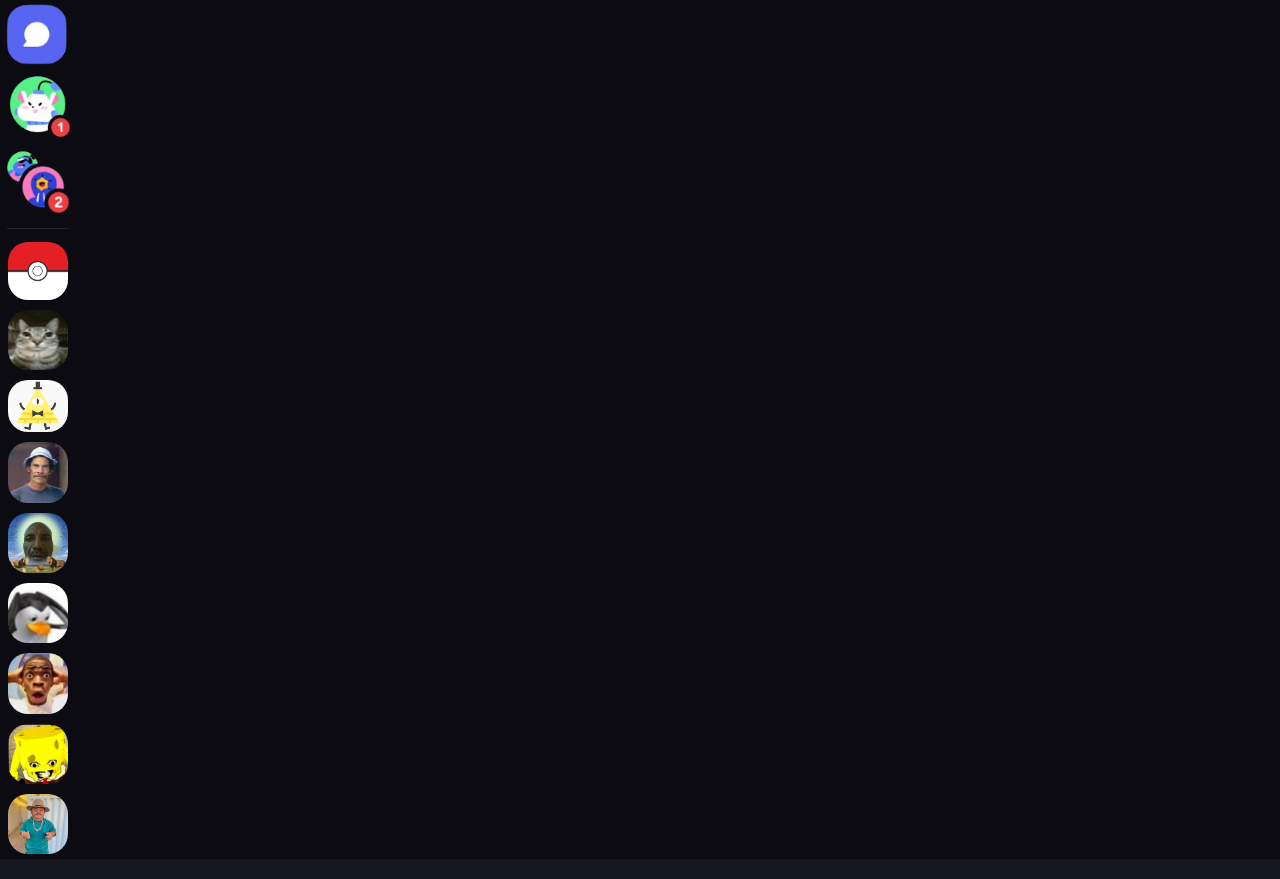
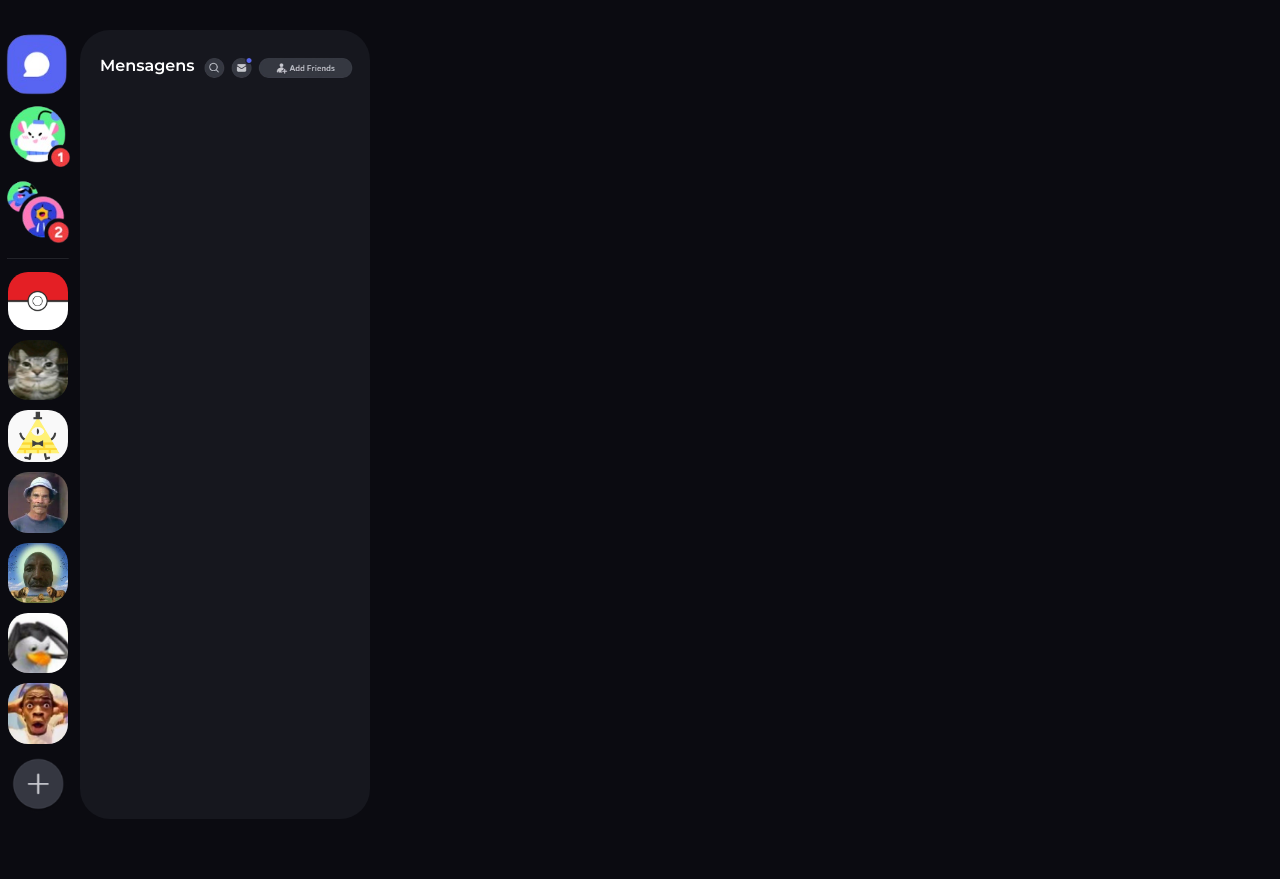
Before and after one commit to EduardoDucci/Discord-update, a plain HTML site: page Index.html in a window 1280 px wide. After the commit the page ends 819 px from the top, so only its background shows below. Drawn offline with Linux system fonts and the light colour scheme.

Commit message:
commit começando o main

```diff
--- a/Index.html
+++ b/Index.html
@@ -10,7 +10,7 @@
 
 
 
-            <div id="display__partes">
+            <div class="display__partes">
                 <div id="ut">
                     <img src="imgs/icon__conversa.png" class="display__icons">
                     <img src="imgs/icon__chat.png" class="display__icons">
@@ -24,13 +24,15 @@
                     <div class="display__icons"><img src="imgs/icon__shitpost.png" class="icons"></div>
                     <div class="display__icons"><img src="imgs/icon__pinguin.png" class="icons"></div>
                     <div class="display__icons"><img src="imgs/icon__cara__assustado.png" class="icons"></div>
-                    <div class="display__icons"><img src="imgs/icon__bob.jpg" class="icons"></div>
-                    <div class="display__icons"><img src="imgs/icon__pililiu.jpg" class="icons"></div>
+                    <div class="display__icons"><img src="imgs/icon__mais.png" class="icons"></div>
                 </div>
 
 
 
-                   <div class="main"></div>
+                   <div class="main">
+                    <div><p id="mensagens">Mensagens</p></div>
+                    <div class="display__icons__main"><img src="imgs/icon__tudo.png" class="icons__main"></div>
+                   </div>
             </div>
 
 
--- a/style.css
+++ b/style.css
@@ -1,7 +1,9 @@
+@import url('https://fonts.googleapis.com/css2?family=Montserrat:ital,wght@0,600;1,600&display=swap');
 
 body{
     background-color: #0b0b11;
     margin: 0;
+    margin-top: 20px;
 }
 
 
@@ -14,7 +16,6 @@ body{
 }
 
 .icons{
-    background-color: #0b0b11;
     margin: 5px;
     margin-top: 2px;
     margin-bottom: 2px;
@@ -25,6 +26,12 @@ body{
 .main{
     background-color: #16171e;
     padding: 10px;
+    margin-top: 10px;
+    margin-left: 10px;
+    width: 270px;
+    border-radius: 30px;
+    display: flex;
+    justify-content: column;
 }
 
 .display__partes{
@@ -33,5 +40,29 @@ body{
 }
 
 #ut{
+    margin-top: 10px;
     width: 70px;
 }
+
+#mensagens{
+    font-family: "Montserrat", sans-serif;
+    font-optical-sizing: auto;
+    font-weight: 600;
+    font-style: normal;
+    color: white;
+    margin-left: 10px;
+}
+
+.display__icons__main{
+    width: 70px;
+    padding: 3px;
+}
+
+.icons__main{
+    margin: 0px;
+    margin-top: 2px;
+    margin-bottom: 2px;
+    width: 160px;
+    border-radius: 20px;
+    margin-top: 10px;
+}
```
Also changed, not shown: imgs/icon__add.png (added), imgs/icon__bob.jpg (deleted), imgs/icon__carta.png (added), imgs/icon__lupa.png (added), imgs/icon__mais.png (added), imgs/icon__pililiu.jpg (deleted), imgs/icon__tudo.png (added).
